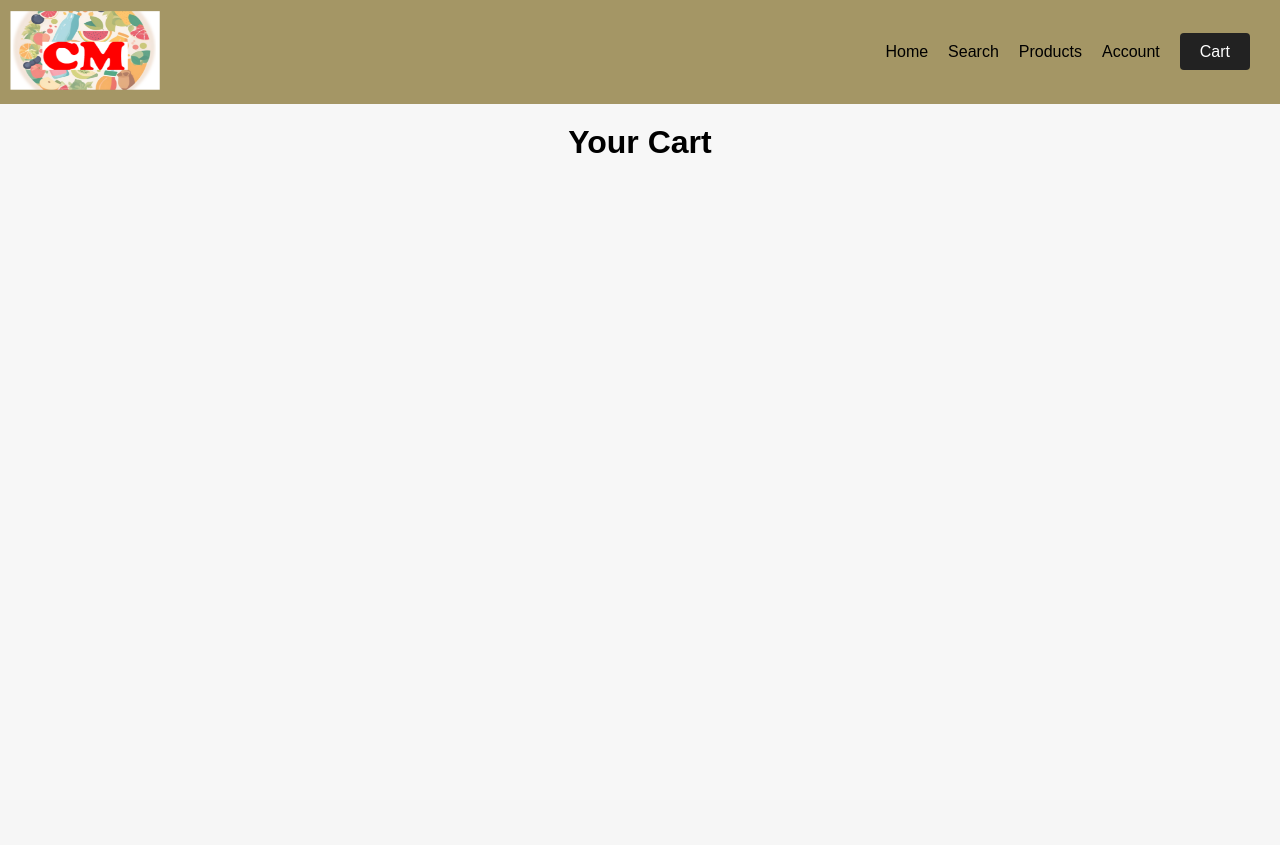
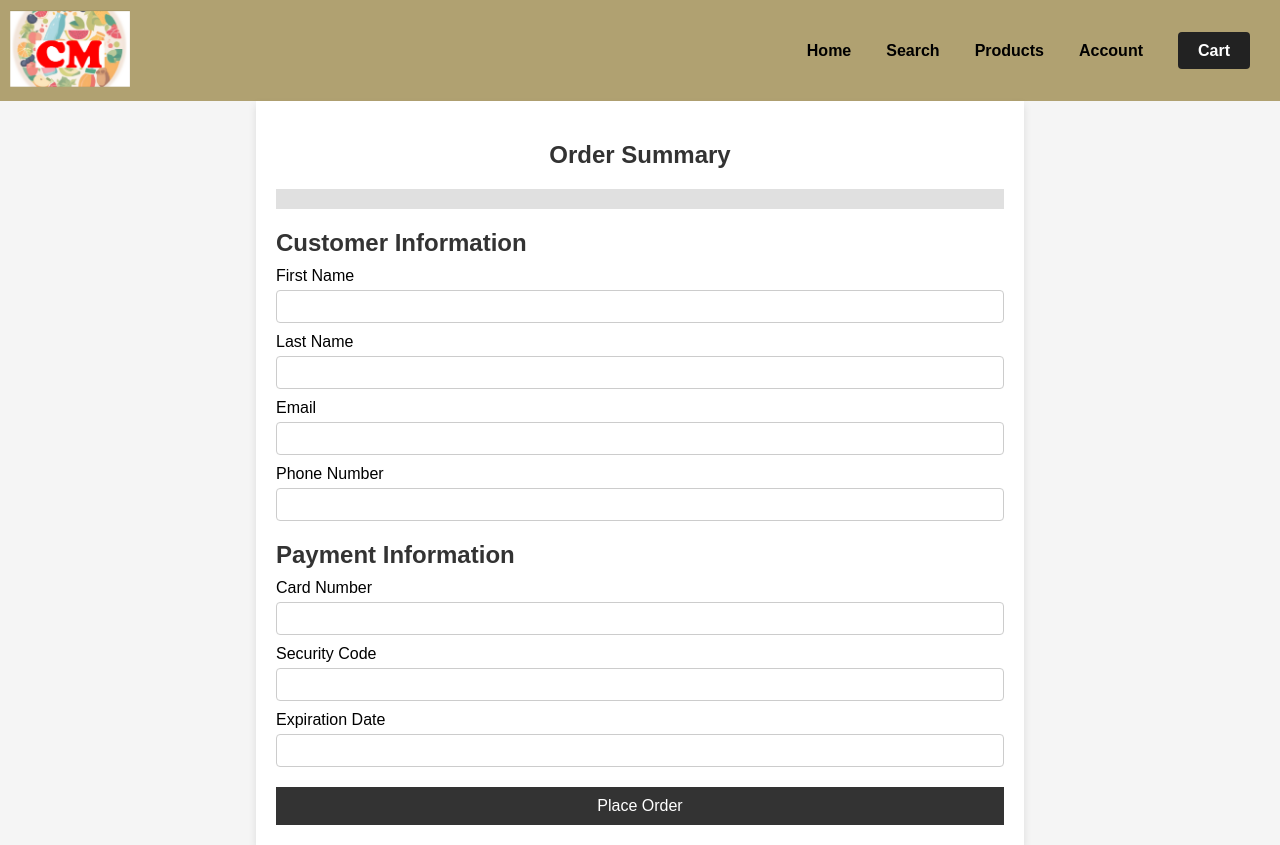
Before and after one commit to MariahG4/CheekyMart, a Flask app: page /cart in a window 1280 px wide. Before the commit the page ends 153 px from the top, so only its background shows below. Run offline with Flask 3, Linux system fonts and the light colour scheme.

Commit message:
feat: cart and search  fix: account

```diff
--- a/myenv/pyvenv.cfg
+++ /dev/null
@@ -1,5 +0,0 @@
-home = C:\Users\thoma\AppData\Local\Programs\Python\Python312
-include-system-site-packages = false
-version = 3.12.1
-executable = C:\Users\thoma\AppData\Local\Programs\Python\Python312\python.exe
-command = C:\Users\thoma\AppData\Local\Programs\Python\Python312\python.exe -m venv C:\Users\thoma\OneDrive\College\ITSC-4155-Group6\myenv
--- /dev/null
+++ b/static/cart.css
@@ -0,0 +1,79 @@
+body {
+    font-family: Arial, sans-serif;
+    background-color: #f5f5f5;
+}
+
+header {
+    display: flex;
+    align-items: center;
+    justify-content: space-between;
+    /* padding: 20px; */
+    background-color: #b0a171;
+}
+
+.logo img {
+    width: 120px;
+    height: auto;
+}
+
+nav ul {
+    list-style: none;
+    display: flex;
+    gap: 15px;
+}
+
+nav ul li a {
+    text-decoration: none;
+    color: black;
+    font-weight: bold;
+}
+
+.cart-container {
+    width: 60%;
+    margin: auto;
+    padding: 20px;
+    background-color: white;
+    box-shadow: 0 4px 8px rgba(0,0,0,0.1);
+}
+
+h1, h2 {
+    color: #333;
+}
+
+#order-summary {
+    margin-bottom: 20px;
+    padding: 10px;
+    background-color: #e0e0e0;
+}
+
+.customer-info, .payment-info {
+    margin-top: 20px;
+}
+
+form label {
+    display: block;
+    margin-top: 10px;
+}
+
+form input {
+    width: 100%;
+    padding: 8px;
+    margin-top: 5px;
+    border: 1px solid #ccc;
+    border-radius: 4px;
+}
+
+button {
+    margin-top: 20px;
+    padding: 10px;
+    width: 100%;
+    background-color: #333;
+    color: white;
+    border: none;
+    cursor: pointer;
+    font-size: 16px;
+}
+
+button:hover {
+    background-color: #555;
+}
--- a/static/homestyle.css
+++ b/static/homestyle.css
@@ -19,13 +19,15 @@
 }
 
 header .logo img {
-    height: 80px;
+  width: 120px;
+  height: auto;
 }
 
 header nav ul {
   display: flex;
   list-style: none;
   align-items: center;
+  gap: 15px;
 }
 
 header nav ul li {
@@ -42,6 +44,7 @@
   text-decoration: none;
   color: #000;
   font-size: 16px;
+  font-weight: bold;
 }
 
 header nav ul li a.cart-button {
@@ -195,3 +198,49 @@ input {
 .logout-btn {
 padding: 30px 0 0 350px;
 }
+
+
+/* account page */
+.account-container {
+width: 60%;
+margin: 20px auto;
+padding: 20px;
+background-color: white;
+box-shadow: 0 4px 8px rgba(0,0,0,0.1);
+border-radius: 8px;
+}
+
+.profile-section, .order-history-section, .account-settings {
+margin-top: 20px;
+}
+
+input[type="text"], input[type="email"], input[type="tel"] {
+width: 100%;
+padding: 8px;
+margin-top: 5px;
+border: 1px solid #ccc;
+border-radius: 4px;
+}
+
+.update-profile:hover, .account-action-button:hover {
+background-color: #555;
+}
+
+.logout {
+background-color: #d9534f;
+}
+
+.logout:hover {
+background-color: #c9302c;
+}
+
+#order-history {
+list-style: none;
+padding: 0;
+}
+
+#order-history li {
+padding: 8px 0;
+border-bottom: 1px solid #ddd;
+color: #555;
+}
--- a/templates/cart.html
+++ b/templates/cart.html
@@ -1,14 +1,17 @@
 <!DOCTYPE html>
 <html lang="en">
+
 <head>
     <meta charset="UTF-8">
     <meta name="viewport" content="width=device-width, initial-scale=1.0">
     <title>CheekyMart</title>
     <link rel="logo" type="image/x-icon" href="static/images/logo.jpg">
     <link href="{{ url_for('static', filename='homestyle.css') }}" rel="stylesheet">
+    <link href="{{ url_for('static', filename='cart.css') }}" rel="stylesheet">
     <script src="{{ url_for('static', filename='scripts/script.js') }}" defer></script>
 </head>
 
+<body>
     <header>
         <div class="logo">
             <img class="logo" src="static/images/logo.png" alt="logo" width="150" height="200">
@@ -23,8 +26,44 @@
             </ul>
         </nav>
     </header>
+    <section class="cart-container">
+        <h1>Order Summary</h1>
+        <div id="order-summary">
+        </div>
 
-    <body>
-        <h1>Your Cart</h1>
+        <section class="customer-info">
+            <h2>Customer Information</h2>
+            <form id="customer-form">
+                <label for="first-name">First Name</label>
+                <input type="text" id="first-name" name="first-name">
+
+                <label for="last-name">Last Name</label>
+                <input type="text" id="last-name" name="last-name">
+
+                <label for="email">Email</label>
+                <input type="email" id="email" name="email">
+
+                <label for="phone">Phone Number</label>
+                <input type="tel" id="phone" name="phone">
+            </form>
+        </section>
+
+        <section class="payment-info">
+            <h2>Payment Information</h2>
+            <form id="payment-form">
+                <label for="card-number">Card Number</label>
+                <input type="text" id="card-number" name="card-number">
+
+                <label for="security-code">Security Code</label>
+                <input type="text" id="security-code" name="security-code">
+
+                <label for="expiration-date">Expiration Date</label>
+                <input type="text" id="expiration-date" name="expiration-date">
+
+                <button type="button" onclick="">Place Order</button>
+            </form>
+        </section>
+    </section>
 </body>
+
 </html>
--- a/templates/products.html
+++ b/templates/products.html
@@ -6,6 +6,7 @@
         <title>CheekyMart</title>
         <link rel="logo" type="image/x-icon" href="images/logo.jpg">
         <link href="{{ url_for('static', filename='productstyle.css') }}" rel="stylesheet">
+        <link href="{{ url_for('static', filename='homestyle.css') }}" rel="stylesheet">
         <script src="{{ url_for('static', filename='scripts/script.js') }}" defer></script>
     </head>
 
```
Also changed, not shown: static/productstyle.css (+70 -0 lines), static/searchstyle.css (+54 -0 lines), templates/account.html (+10 -3 lines), templates/homepage.html (+11 -4 lines), templates/search.html (+10 -0 lines), 10 other files. Lines whose indentation alone changed are shown as unchanged.
